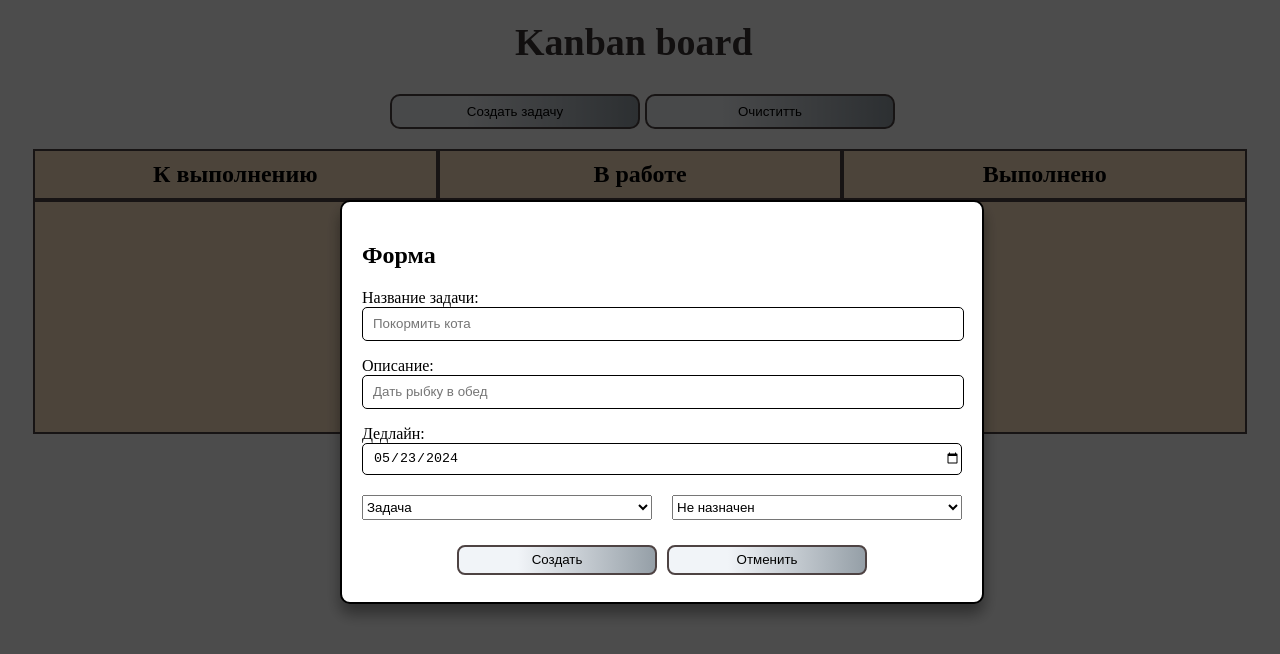
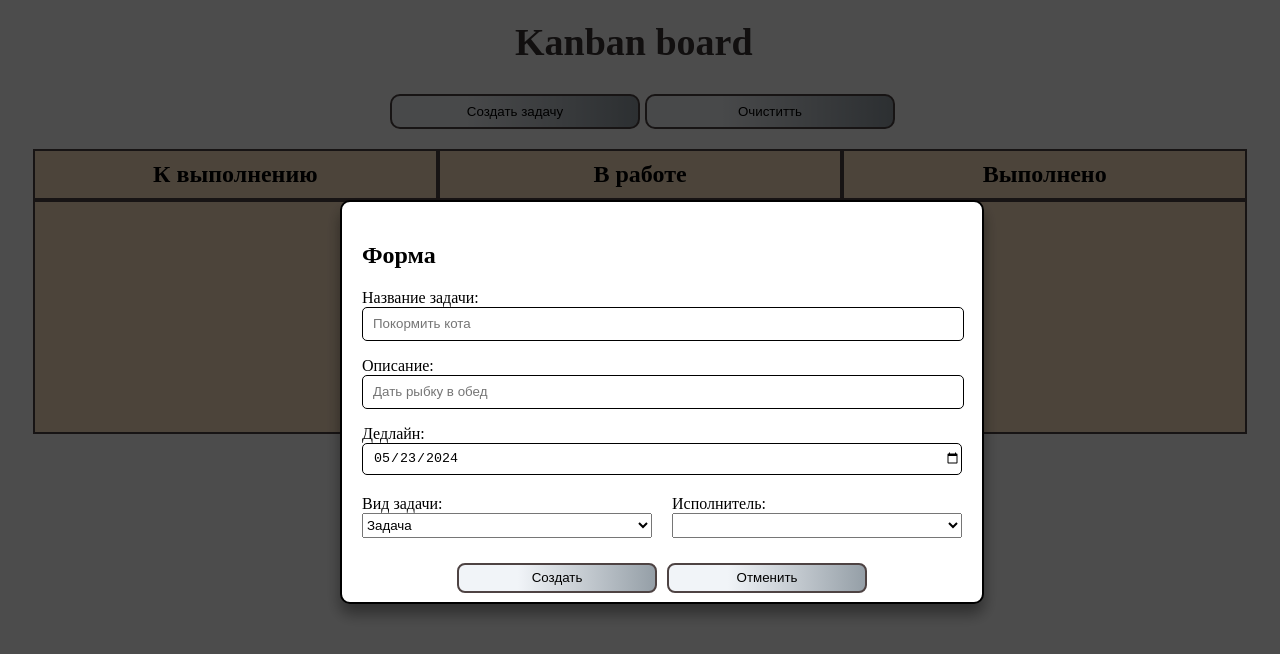
Before and after one commit to Viacheslav89/kanban, a Vue app: page / in a window 1280 px wide. Both pictures are taken after a click on the button "Создать задачу". Shown: the top 654 px of the page. Built offline with nearby package versions, Linux system fonts and the light colour scheme.

Commit message:
fixed local

```diff
--- a/src/App.vue
+++ b/src/App.vue
@@ -44,7 +44,6 @@
 
 
 
-
 <script setup lang="ts">
 import { ref, watch } from "vue";
 import AppTask from "./components/AppTask.vue";
@@ -77,6 +76,7 @@ function renderTask(column: string): Task[] {
 
 function clearLocal(): void {
   localStorage.clear();
+  tasks.value = [];
 }
 
 function toggleForm(): void {
@@ -94,6 +94,7 @@ function createTask(): void {
   task.value.isEdit = false;
   task = ref(initTask);
   сancelForm();
+  updateStorage();
 }
 
 function removeTask(currentTask: Task): void {
@@ -108,7 +109,6 @@ function editTask(currentTask: Task): void {
   task.value.isEdit = true;
   currentTaskIdx = tasks.value.indexOf(currentTask);
   task = ref(initTask);
-
   toggleForm();
 }
 
@@ -139,15 +139,6 @@ watch(tasks.value, () => {
   updateStorage();
 });
 </script>
-
-
-
-
-
-
-
-
-
 
 
 <style lang="scss">
--- a/src/components/AppForm.vue
+++ b/src/components/AppForm.vue
@@ -29,19 +29,23 @@
           max="2026-12-31"
         />
       </p>
-
+      <div class="form__selects--wrapper">
         <div class="form__select--wrapper">
+          Вид задачи:
           <select class="form__select" name="select" v-model="task.type">
             <option value="Задача">Задача</option>
             <option value="Баг">Баг</option>
           </select>
+        </div>
 
+        <div class="form__select--wrapper">
+          Исполнитель:
           <select class="form__select" name="select" v-model="task.user">
-          <option value="Не назначен">Не назначен</option>
-          <option value="Johnny Depp">Johnny Depp</option>
-          <option value="Leonardo DiCaprio">Leonardo DiCaprio</option>
-          <option value="Beb Affleck">Ben Affleck</option>
+            <option value="Johnny Depp">Спанч Боб</option>
+            <option value="Leonardo DiCaprio">Патрик</option>
+            <option value="Beb Affleck">Сэнди</option>
           </select>
+        </div>
       </div>
       <div class="form__btn--wrapper">
         <button class="form__btn btn" @click="createdTask">Создать</button>
@@ -120,11 +124,15 @@ const closerForm = () => {
   width: 98%;
 }
 
-.form__select--wrapper {
+.form__selects--wrapper {
   padding-top: 10px;
   display: flex;
   justify-content: space-between;
   gap: 20px;
+}
+
+.form__select--wrapper {
+  width: 100%;
 }
 
 .form__select {
```
Also changed, not shown: src/assets/main.scss (deleted, +0 -232 lines). Lines whose indentation alone changed are shown as unchanged.
